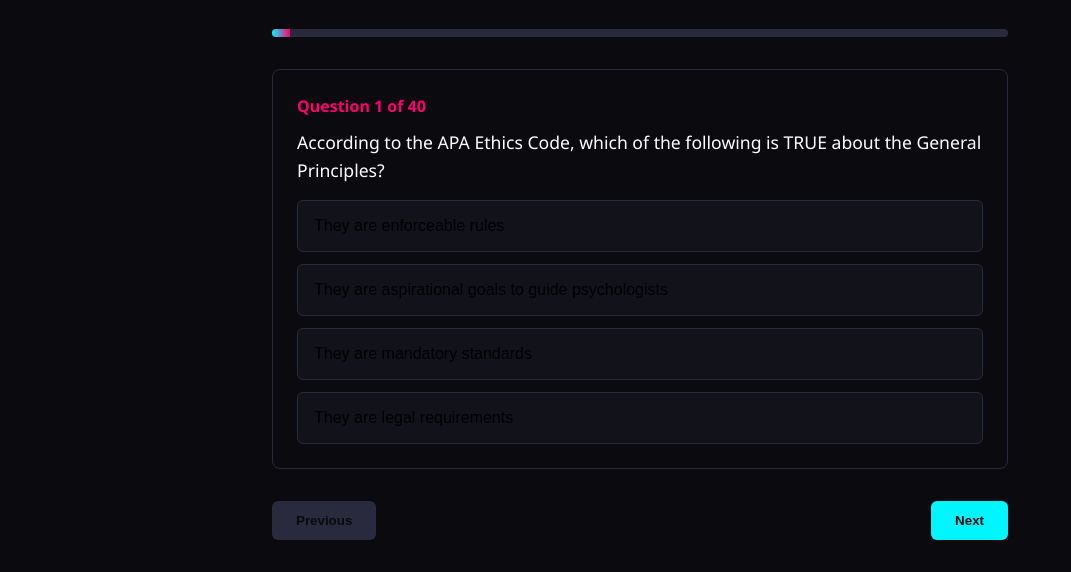
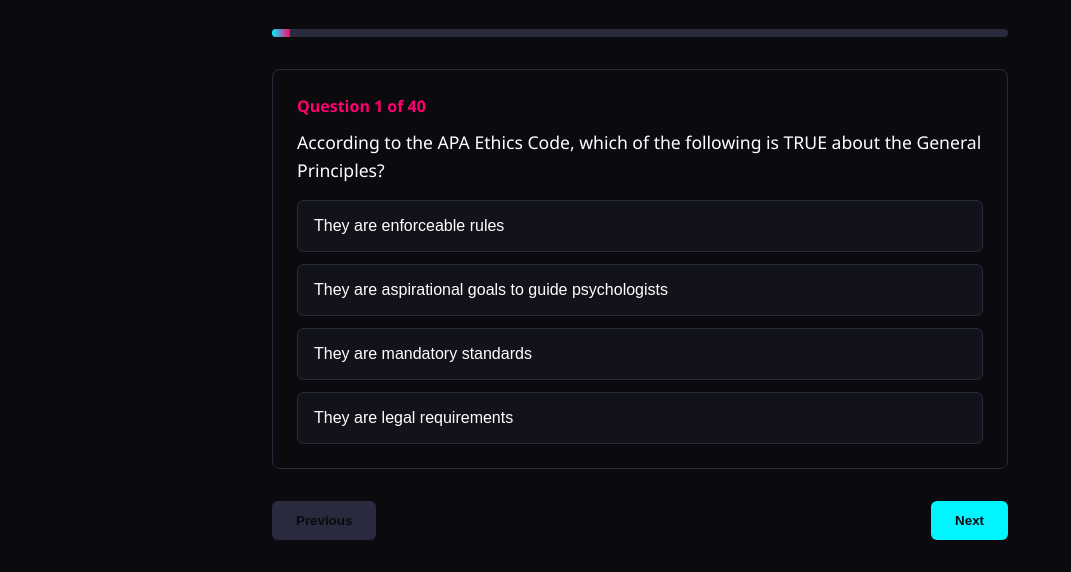
Before and after one commit to destyneeassistant-png/thenest, a plain HTML site: page quiz-ethics.html in a window 1280 px wide. Shown: the part 233-805 px from the top of the page, without its empty margins (0-1071 px from the left). Drawn offline with Linux system fonts and the light colour scheme.

Commit message:
Fix answer option text color to white

```diff
--- a/quiz-ethics.html
+++ b/quiz-ethics.html
@@ -65,6 +65,7 @@
             transition: all 0.2s;
             text-align: left;
             font-size: 1rem;
+            color: var(--text-primary);
         }
         .option:hover {
             border-color: var(--neon-blue);
```
Also changed, not shown: quiz-clinical-psychology.html (+1 -0 lines).
